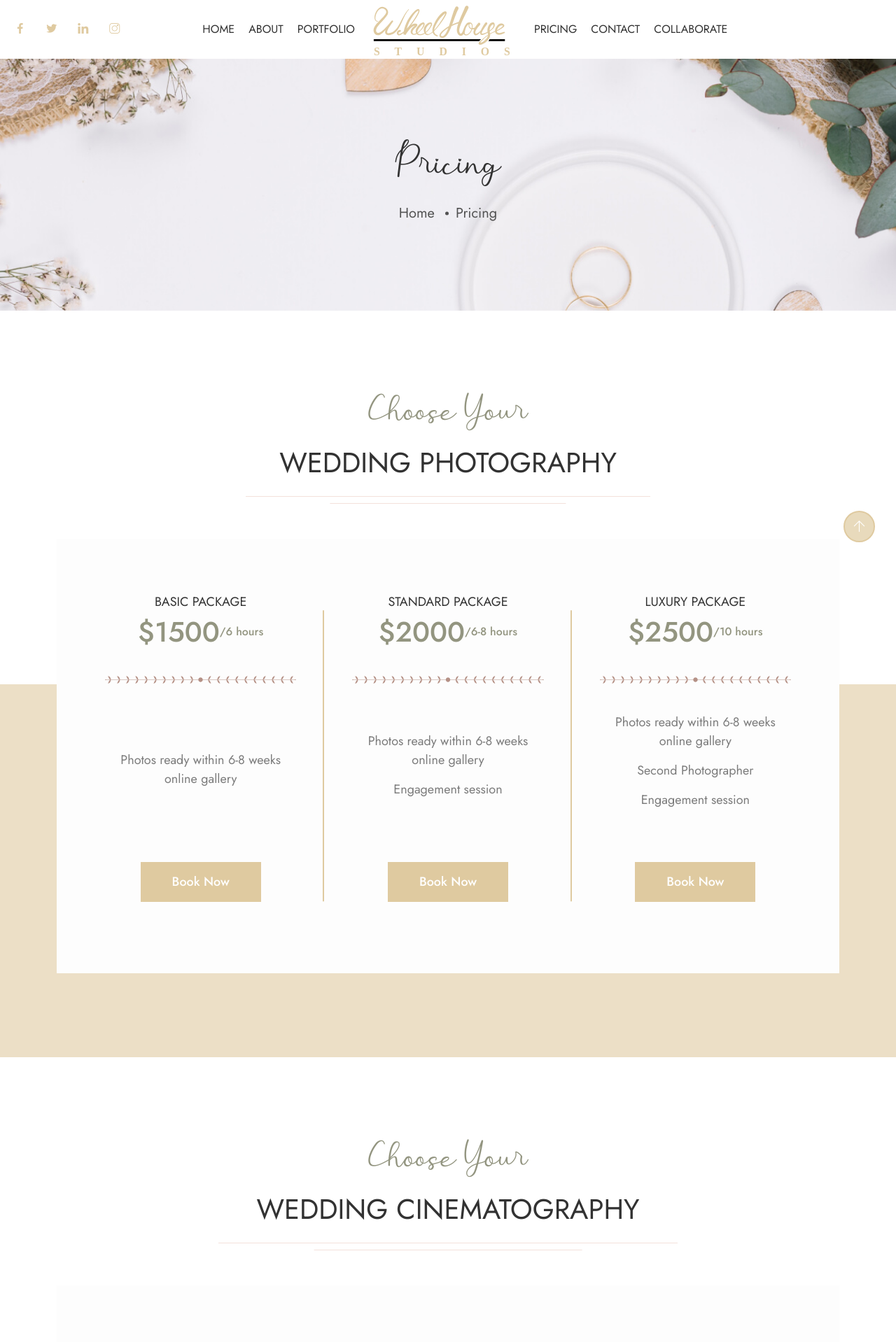
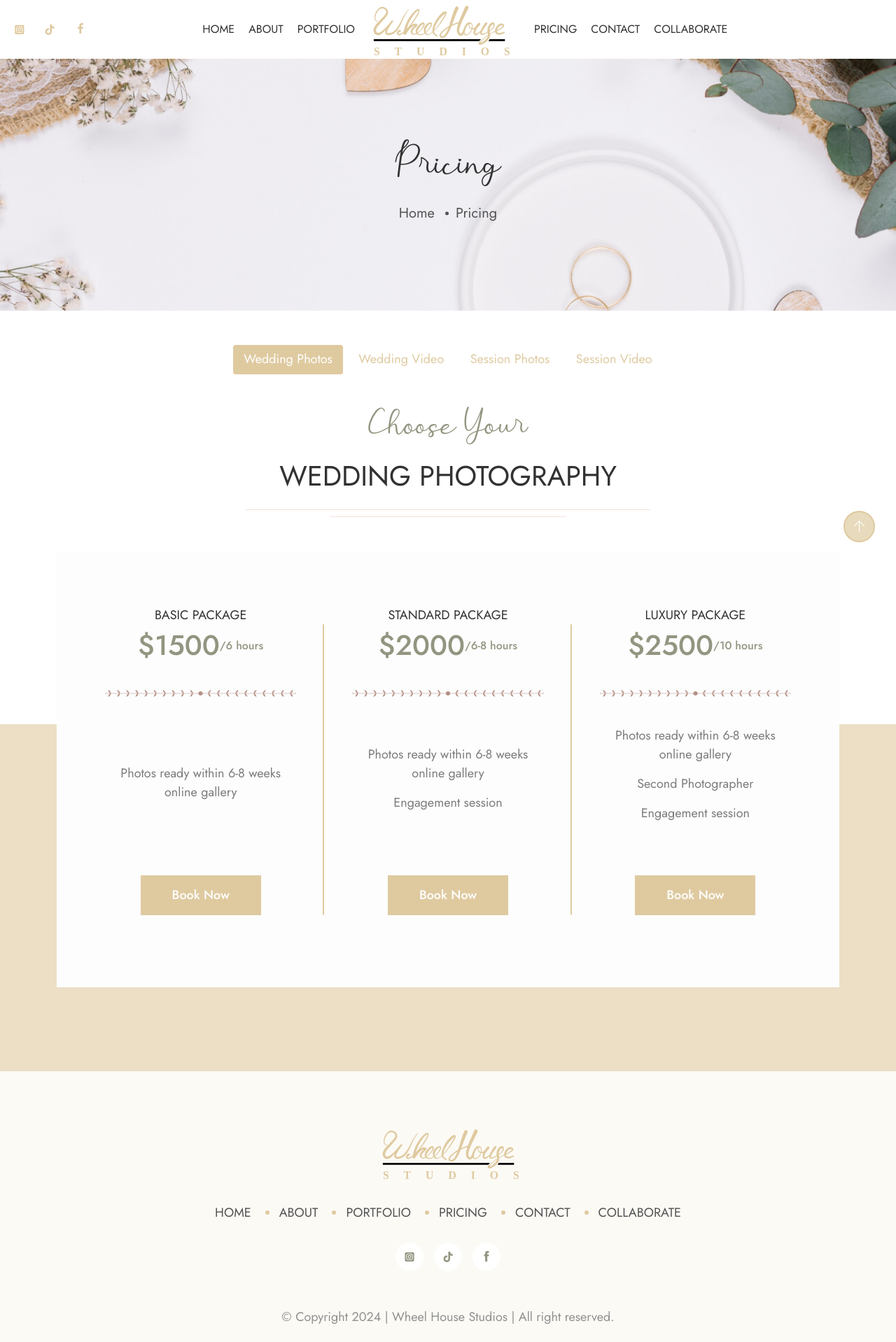
Before and after one commit to frozzel/wheelhousestudios, a React (Create React App) app: page /pricing in a window 1280 px wide. Shown: the top 1918 px of the page at 70% size. Built offline with nearby package versions, Linux system fonts and the light colour scheme.

Commit message:
price page update with tabs

```diff
--- a/package.json
+++ b/package.json
@@ -20,6 +20,7 @@
     "react-datepicker": "^4.8.0",
     "react-dom": "^18.0.0",
     "react-fancybox": "^0.2.5",
+    "react-headless-tabs": "^6.0.4",
     "react-helmet": "^6.1.0",
     "react-lightbox-gallery": "^2.0.1",
     "react-medium-image-zoom": "^4.3.4",
--- a/public/index.html
+++ b/public/index.html
@@ -36,6 +36,7 @@
     <link href="https://cdn.jsdelivr.net/npm/bootstrap@5.0.2/dist/css/bootstrap.min.css" rel="stylesheet" integrity="sha384-EVSTQN3/azprG1Anm3QDgpJLIm9Nao0Yz1ztcQTwFspd3yD65VohhpuuCOmLASjC" crossorigin="anonymous">
 
     <script src="https://kit.fontawesome.com/ec27dc76bb.js" crossorigin="anonymous"></script>
+    <script src="https://cdn.jsdelivr.net/npm/bootstrap@5.0.2/dist/js/bootstrap.bundle.min.js" integrity="sha384-MrcW6ZMFYlzcLA8Nl+NtUVF0sA7MsXsP1UyJoMp4YLEuNSfAP+JcXn/tWtIaxVXM" crossorigin="anonymous"></script>
     <!-- <script src='https://pictimecloudaf-m.azureedge.net/pictures/scripts/compiled/artgalleryembed.js'></script> -->
 
 
--- a/src/components/Header/Header.js
+++ b/src/components/Header/Header.js
@@ -35,10 +35,13 @@ const Header = (props) => {
                             <div className="col-lg-2 col-md-6 col-6 d-lg-block d-none">
                                 <div className="social-info">
                                     <ul>
+                                        <li><Link to="/"><i className="fa-brands fa-square-instagram"></i></Link></li>
+                                        <li><Link to="/"><i className="fa-brands fa-tiktok"></i></Link></li>
                                         <li><Link to="/"><i className="fi flaticon-facebook-app-symbol"></i></Link></li>
-                                        <li><Link to="/"><i className="fi flaticon-twitter"></i></Link></li>
-                                        <li><Link to="/"><i className="fi flaticon-linkedin"></i></Link></li>
-                                        <li><Link to="/"><i className="fi flaticon-instagram-1"></i></Link></li>
+
+
+                                        {/* <li><Link to="/"><i className="fi flaticon-linkedin"></i></Link></li> */}
+
                                     </ul>
                                 </div>
                             </div>
--- a/src/components/PricingSection/PricingSection.js
+++ b/src/components/PricingSection/PricingSection.js
@@ -46,7 +46,7 @@ const ClickHandler = () => {
 const PricingSection = (props) => {
 
     return (
-        <section className={`wpo-pricing-section section-padding ${props.pvClass}`}>
+        <section className={`wpo-pricing-section section-padding pt-5 ${props.pvClass}`}>
             <div className="container">
                 <SectionTitle subTitle={'Choose Your'} MainTitle={'Wedding Photography'} />
                 <div className="wpo-pricing-wrap">
--- a/src/components/PricingSection/PricingSection2.js
+++ b/src/components/PricingSection/PricingSection2.js
@@ -45,7 +45,7 @@ const ClickHandler = () => {
 const PricingSection2 = (props) => {
 
     return (
-        <section className={`wpo-pricing-section section-padding ${props.pvClass}`}>
+        <section className={`wpo-pricing-section section-padding pt-5 ${props.pvClass}`}>
             <div className="container">
                 <SectionTitle subTitle={'Choose Your'} MainTitle={'Wedding Cinematography'} />
                 <div className="wpo-pricing-wrap">
--- a/src/components/PricingSection/PricingSection3.js
+++ b/src/components/PricingSection/PricingSection3.js
@@ -17,7 +17,7 @@ const Pricing = [
     },
     {
         pakage: 'Standard Package',
-        price: '4-500',
+        price: '500',
         subs: 'half day',
         l1: 'full resolution download on online gallery',
         l2: 'Ready within 1 week',
@@ -36,7 +36,7 @@ const ClickHandler = () => {
 const PricingSection3 = (props) => {
 
     return (
-        <section className={`wpo-pricing-section section-padding ${props.pvClass}`}>
+        <section className={`wpo-pricing-section section-padding pt-5 ${props.pvClass}`}>
             <div className="container">
                 <SectionTitle subTitle={'Choose Your'} MainTitle={'Photography Short Session'} desc={'Senior Photos, Maternity, Portrait Sessions'}/>
                 <div className="wpo-pricing-wrap">
--- /dev/null
+++ b/src/components/PricingSection/PricingSection4.js
@@ -0,0 +1,77 @@
+import React from 'react'
+import { Link } from 'react-router-dom'
+import pImg from '../../images/pricing/p-shape.svg'
+import SectionTitle from '../SectionTitle'
+import './index.css'
+
+const Pricing = [
+   {
+        pakage: 'Basic Package',
+        price: '200',
+        subs: '1-2 hours',
+        l1: 'Video ready within 6-8 weeks',
+        l2: '2 to 5 minute video',
+        // l3: '4k download',
+        // l4: 'Manicure & Pedicure',
+        // l5: 'Full body Polish'
+    },
+    {
+        pakage: 'Standard Package',
+        price: '500',
+        subs: 'half day',
+        l1: 'Video ready within 6-8 weeks',
+        l2: '5 to 7 minute video',
+        // l3: '4k download',
+        // l4: 'Drone Footage',
+        // l5: 'Full body Polish'
+    },
+
+]
+
+
+const ClickHandler = () => {
+    window.scrollTo(10, 0);
+  };
+
+const PricingSection4 = (props) => {
+
+    return (
+        <section className={`wpo-pricing-section section-padding pt-5 ${props.pvClass}`}>
+            <div className="container">
+                <SectionTitle subTitle={'Choose Your'} MainTitle={'Videography Short Session'} desc={'Senior Photos, Maternity, Portrait Sessions'}/>
+                <div className="wpo-pricing-wrap">
+                    <div className="row">
+                        {Pricing.map((pricing, pitem) => (
+
+                            <div className="col col-lg-4 col-md-6 col-12" key={pitem}>
+                                <div className="wpo-pricing-item">
+                                    <div className="wpo-pricing-top">
+                                        <div className="wpo-pricing-text">
+                                            <h4>{pricing.pakage}</h4>
+                                            <h2>${pricing.price}<span>/{pricing.subs}</span></h2>
+                                        </div>
+                                    </div>
+                                    <div className="shape"><img src={pImg} alt=""/></div>
+                                    <div className="wpo-pricing-bottom">
+                                        <div className="wpo-pricing-bottom-text mb-4">
+                                            <ul>
+                                                <li>{pricing.l1}</li>
+                                                <li>{pricing.l2}</li>
+                                                <li>{pricing.l3}</li>
+                                                <li>{pricing.l4}</li>
+                                                <li>{pricing.l5}</li>
+                                            </ul>
+                                            <Link onClick={ClickHandler} className="theme-btn" to="/contact">Book Now</Link>
+                                        </div>
+                                    </div>
+                                </div>
+                            </div>
+                        ))}
+                    </div>
+                </div>
+            </div>
+        </section>
+    )
+}
+
+export default PricingSection4;
--- a/src/components/footer/Footer.js
+++ b/src/components/footer/Footer.js
@@ -33,7 +33,7 @@ const Footer = (props) => {
                         <div className="link-widget">
                             <ul>
                                 {/* <li><Link onClick={ClickHandler} to="/"><i className="ti-twitter"></i></Link></li> */}
-                                <li><Link onClick={ClickHandler} to="/"><i className="ti-instagram"></i></Link></li>
+                                <li><Link onClick={ClickHandler} to="/"><i className="fa-brands fa-square-instagram"></i></Link></li>
                                 <li><Link onClick={ClickHandler} to="/"><i className="fa-brands fa-tiktok"></i></Link></li>
                                 <li><Link onClick={ClickHandler} to="/"><i className="ti-facebook"></i></Link></li>
                                 {/* <li><Link onClick={ClickHandler} to="/"><i className="ti-linkedin"></i></Link></li> */}
--- a/src/main-component/PricingPage/PricingPage.js
+++ b/src/main-component/PricingPage/PricingPage.js
@@ -7,6 +7,9 @@ import PricingSection from '../../components/PricingSection/PricingSection';
 import PartnerSection from '../../components/PartnerSection';
 import PricingSection2 from '../../components/PricingSection/PricingSection2';
 import PricingSection3 from '../../components/PricingSection/PricingSection3';
+import PricingSection4 from '../../components/PricingSection/PricingSection4';
+import './index.css'
+
 
 
 const PricingPage =() => {
@@ -18,9 +21,31 @@ const PricingPage =() => {
         <Fragment>
             <Navbar/>
             <PageTitle pageTitle={'Pricing'} pagesub={'Pricing'}/>
-            <PricingSection/>
-            <PricingSection2/>
-            <PricingSection3/>
+            <div className="pt-5">
+            <ul className="nav nav-pills d-flex justify-content-center" id="myTab" role="tablist">
+                <li className="nav-item d-flex mx-1 my-1" role="presentation">
+                    <button className="nav-link active  " id="home-tab" data-bs-toggle="tab" data-bs-target="#home" type="button" role="tab" aria-controls="home" aria-selected="true">Wedding Photos</button>
+                </li>
+                <li className="nav-item d-flex mx-1 my-1" role="presentation">
+                    <button className="nav-link " id="profile-tab" data-bs-toggle="tab" data-bs-target="#profile" type="button" role="tab" aria-controls="profile" aria-selected="false">Wedding Video</button>
+                </li>
+                <li className="nav-item d-flex mx-1 my-1" role="presentation">
+                    <button className="nav-link  " id="contact-tab" data-bs-toggle="tab" data-bs-target="#contact" type="button" role="tab" aria-controls="contact" aria-selected="false">Session Photos</button>
+                </li>
+                <li className="nav-item d-flex mx-1 my-1" role="presentation">
+                    <button className="nav-link " id="contact-tab2" data-bs-toggle="tab" data-bs-target="#contact2" type="button" role="tab" aria-controls="contact" aria-selected="false">Session Video</button>
+                </li>
+            </ul>
+            <div className="tab-content" id="myTabContent">
+                <div className="tab-pane fade show active" id="home" role="tabpanel" aria-labelledby="home-tab"><PricingSection/></div>
+                <div className="tab-pane fade" id="profile" role="tabpanel" aria-labelledby="profile-tab"><PricingSection2/></div>
+                <div className="tab-pane fade" id="contact" role="tabpanel" aria-labelledby="contact-tab"><PricingSection3/></div>
+                <div className="tab-pane fade" id="contact2" role="tabpanel" aria-labelledby="contact-tab2"><PricingSection4/></div>
+            </div>
+            </div>
+            {/* <PricingSection/>  */}
+            {/* <PricingSection2/>
+            <PricingSection3/> */}
             {/* <PartnerSection pClass={'section-padding'}/> */}
             <Footer/>
             <Scrollbar/>
--- /dev/null
+++ b/src/main-component/PricingPage/index.css
@@ -0,0 +1,14 @@
+.nav-link{
+    color: #DFCAA0;
+}
+.nav-pills .nav-item .nav-link.active{
+    background-color: #DFCAA0;
+}
+.nav-link:hover{
+    color: #c8b590;
+
+}
+
+.nav-pills .nav-item .nav-link.active:hover{
+    background-color: #c8b590;
+}
```
Also changed, not shown: 14 other files (tests, documents, lock files or other folders).
